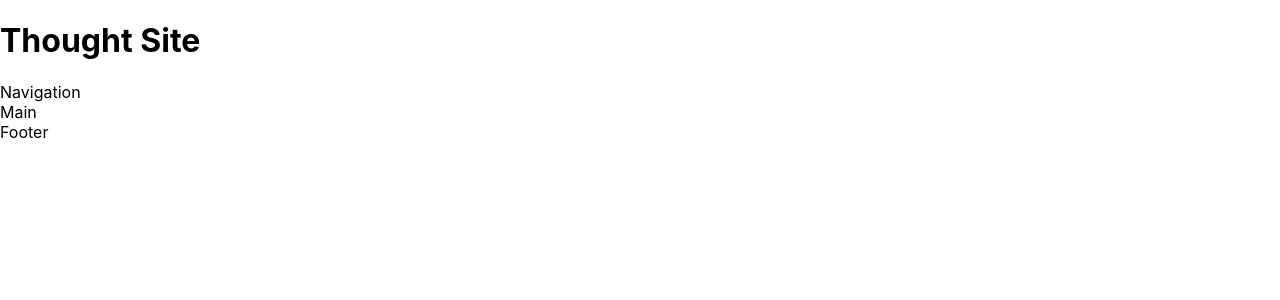
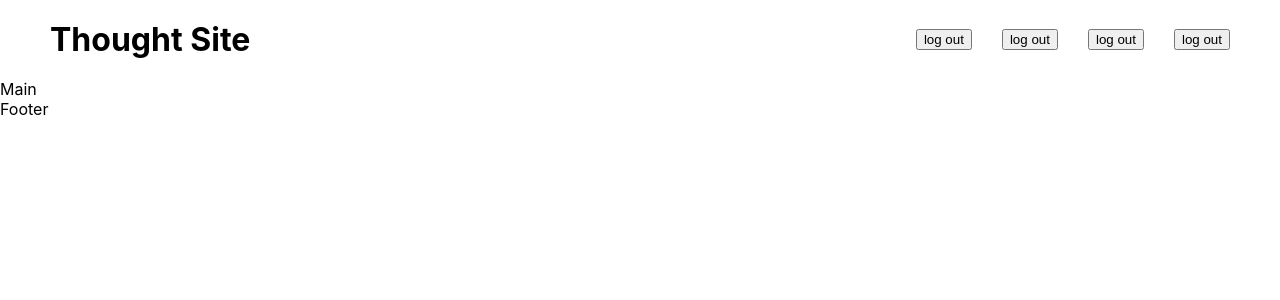
Before and after one commit to itamar-reiter/thoughtSite, a React (Create React App) app in the folder thoughtsite/: page / in a window 1280 px wide. Shown: the top 300 px of the page. Built offline with nearby package versions, Linux system fonts and the light colour scheme.

Commit message:
create header

```diff
--- a/thoughtsite/package.json
+++ b/thoughtsite/package.json
@@ -8,6 +8,7 @@
     "@testing-library/user-event": "^13.5.0",
     "react": "^18.2.0",
     "react-dom": "^18.2.0",
+    "react-router-dom": "^6.8.1",
     "react-scripts": "5.0.1",
     "web-vitals": "^2.1.4"
   },
--- a/thoughtsite/src/components/App/App.css
+++ b/thoughtsite/src/components/App/App.css
@@ -0,0 +1,4 @@
+.app{
+  width: 100%;
+  height: 100%;
+}
--- a/thoughtsite/src/components/App/App.js
+++ b/thoughtsite/src/components/App/App.js
@@ -1,15 +1,16 @@
 import React from 'react'
+import './App.css';
 import Header from '../Header/Header';
 import Main from '../Main/Main';
 import Footer from '../Footer/Footer';
 
 function App() {
   return (
-    <>
+    <div className='app'>
       <Header />
       <Main />
       <Footer />
-    </>
+    </div>
   )
 }
 
--- a/thoughtsite/src/components/Header/Header.css
+++ b/thoughtsite/src/components/Header/Header.css
@@ -0,0 +1,14 @@
+.header{
+  width: 100%;
+  display: flex;
+  justify-content: space-between;
+  align-items: center;
+  padding: 20px 50px;
+  margin: 0;
+  box-sizing: border-box;
+}
+
+.header__logo{
+  margin: 0;
+  padding: 0;
+}
--- a/thoughtsite/src/components/Header/Header.js
+++ b/thoughtsite/src/components/Header/Header.js
@@ -1,4 +1,5 @@
 import React from 'react';
+import './Header.css';
 import Navigation from '../Navigation/Navigation';
 
 function Header() {
--- a/thoughtsite/src/components/Navigation/Navigation.css
+++ b/thoughtsite/src/components/Navigation/Navigation.css
@@ -0,0 +1,9 @@
+.navigation{
+  display: flex;
+  gap: 30px;
+  justify-content: space-between;
+  align-items: center;
+  margin: 0;
+  padding: 0;
+  flex-grow: 0;
+}
--- a/thoughtsite/src/components/Navigation/Navigation.js
+++ b/thoughtsite/src/components/Navigation/Navigation.js
@@ -1,8 +1,19 @@
-import React from 'react'
+import React from 'react';
+import './Navigation.css';
+/* import { Link } from "react-router-dom"; */
 
 function Navigation() {
   return (
-    <div>Navigation</div>
+    <nav className='navigation'>
+      {/* <Link to='/' className='navigation__link'>Home</Link>
+      <Link to='/search' className='navigation__link'>search</Link>
+      <Link to='/freinds' className='navigation__link'>friends</Link>
+      <Link to='/login' className='navigation__link'>log in</Link> */}
+      <button className='navigation__button'>log out</button>
+      <button className='navigation__button'>log out</button>
+      <button className='navigation__button'>log out</button>
+      <button className='navigation__button'>log out</button>
+    </nav>
   )
 }
 
--- a/thoughtsite/src/index.css
+++ b/thoughtsite/src/index.css
@@ -1,13 +1,11 @@
 body {
   margin: 0;
+  padding: 0;
+  width: 100%;
+  height: 100%;
   font-family: -apple-system, BlinkMacSystemFont, 'Segoe UI', 'Roboto', 'Oxygen',
     'Ubuntu', 'Cantarell', 'Fira Sans', 'Droid Sans', 'Helvetica Neue',
     sans-serif;
   -webkit-font-smoothing: antialiased;
   -moz-osx-font-smoothing: grayscale;
 }
-
-code {
-  font-family: source-code-pro, Menlo, Monaco, Consolas, 'Courier New',
-    monospace;
-}
```
Also changed, not shown: 1 other file (tests, documents, lock files or other folders).
